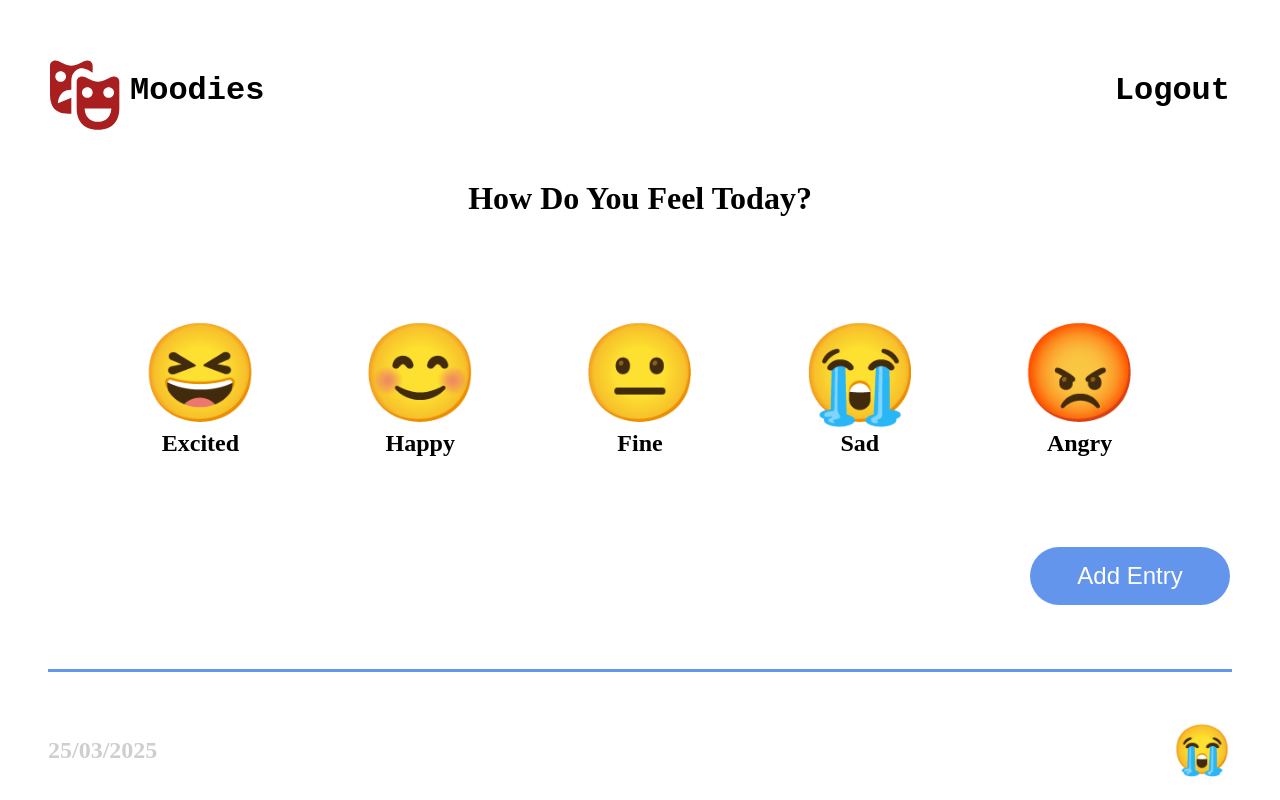
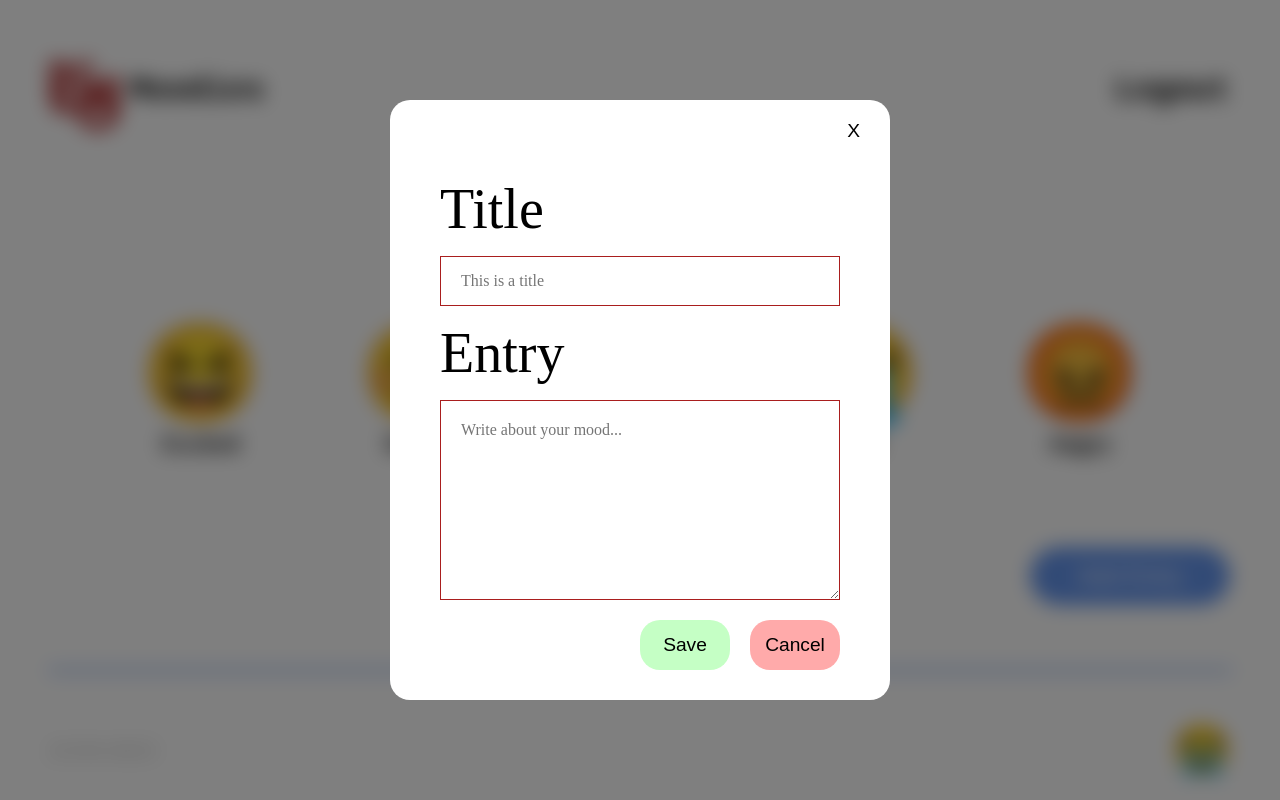
Before and after one commit to Tundoor/Moodies, an Angular app: page /home in a window 1280 px wide. Shown: the top 800 px of the page. Built offline with nearby package versions, Linux system fonts and the light colour scheme.

Commit message:
Added functionality for modal

```diff
--- a/src/app/entry-modal/entry-modal.component.css
+++ b/src/app/entry-modal/entry-modal.component.css
@@ -1,8 +1,7 @@
 .overlay {
-    position: fixed;
+      position: fixed;
+    inset: 0;
     z-index: 5;
-    width: 100%;
-    height: 100vh;
     background: rgba(0, 0, 0, 0.5);
     backdrop-filter: blur(10px);
 }
--- a/src/app/entry-modal/entry-modal.component.html
+++ b/src/app/entry-modal/entry-modal.component.html
@@ -1,7 +1,8 @@
+<div #myModal>
 <div class="overlay"></div>
 <div class="entry-modal">
     <div class="close-btn-div">
-        <button class="close-btn">X</button>
+        <button class="close-btn" (click)="close()">X</button>
     </div>
     <form class="entry-form">
         <!-- Add Title -->
@@ -19,6 +20,7 @@
      <!-- Buttons -->
         <div class="action-btns">
         <button class="save action-btn">Save</button>
-        <button class="delete action-btn">Cancel</button>
+        <button class="delete action-btn" (click)="close()">Cancel</button>
         </div>
 </div>
+</div>
--- a/src/app/entry-modal/entry-modal.component.ts
+++ b/src/app/entry-modal/entry-modal.component.ts
@@ -1,4 +1,4 @@
-import { Component } from '@angular/core';
+import { Component, OnInit, ViewChild, ElementRef } from '@angular/core';
 
 @Component({
   selector: 'app-entry-modal',
@@ -6,5 +6,14 @@ import { Component } from '@angular/core';
   styleUrls: ['./entry-modal.component.css']
 })
 export class EntryModalComponent {
+  @ViewChild('myModal', { static: false })
+  modal!: ElementRef;
 
+  open() {
+    this.modal.nativeElement.style.display = 'block';
+  }
+
+  close() {
+    this.modal.nativeElement.style.display = 'none';
+  }
 }
--- a/src/app/show-entry/show-entry.component.html
+++ b/src/app/show-entry/show-entry.component.html
@@ -1,6 +1,6 @@
 <div class="entry-modal">
   <div class="entry-btn">
-    <button class="add-entry-btn">Add Entry</button>
+    <button (click)="openModal()" class="add-entry-btn">Add Entry</button>
   </div>
 
   <div class="entry-div">
@@ -25,3 +25,5 @@
     </div>
 
 </div>
+
+<app-entry-modal #modal></app-entry-modal>
--- a/src/app/show-entry/show-entry.component.ts
+++ b/src/app/show-entry/show-entry.component.ts
@@ -1,15 +1,18 @@
-import { Component, OnInit } from '@angular/core';
+import { Component, OnInit, ViewChild} from '@angular/core';
+import { EntryModalComponent } from '../entry-modal/entry-modal.component';
 
 @Component({
   selector: 'app-show-entry',
   templateUrl: './show-entry.component.html',
   styleUrls: ['./show-entry.component.css']
 })
-export class ShowEntryComponent implements OnInit {
+export class ShowEntryComponent {
 
-  constructor() { }
+   @ViewChild('modal', { static: false })
+  modal!: EntryModalComponent;
 
-  ngOnInit() {
+  openModal() {
+    this.modal.open();
   }
 
 }
```
